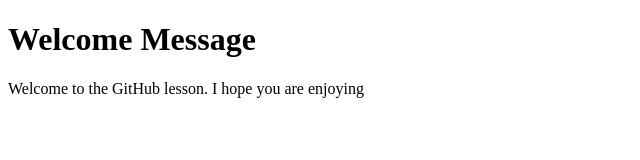
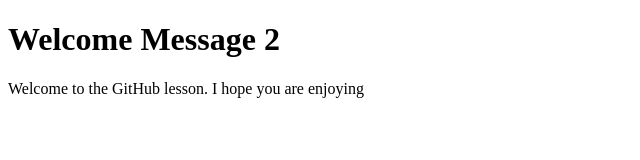
Before and after one commit to makgopajm/myfirsttestrepo, a plain HTML site: page index.html in a window 1280 px wide. Shown: the full height of the page, 0-640 px from the left. Drawn offline with Linux system fonts and the light colour scheme.

Commit message:
Updating the welcome message of the website

```diff
--- a/index.html
+++ b/index.html
@@ -2,7 +2,7 @@
 <html>
 <body>
 
-<h1>Welcome Message</h1>
+<h1>Welcome Message 2</h1>
 <p>Welcome to the GitHub lesson. I hope you are enjoying</p>
 
 </body>
```
